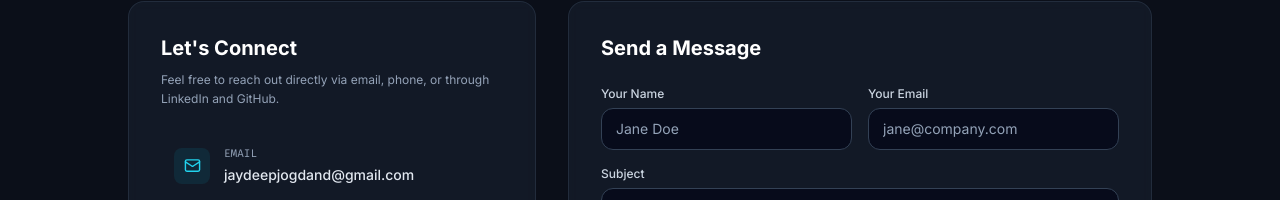
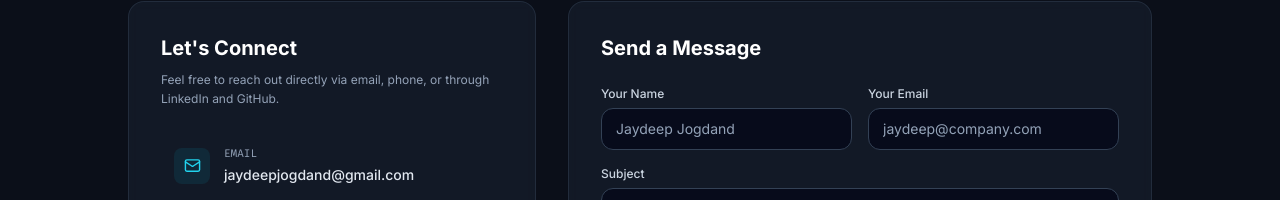
Before and after one commit to Geeker02/portfolio, a React (Vite) app in the folder client/: page / in a window 1280 px wide. Shown: the part 7025-7225 px from the top of the page. Built offline with nearby package versions, Linux system fonts and the light colour scheme.

Commit message:
Update form placeholders

```diff
--- a/client/src/components/Contact.jsx
+++ b/client/src/components/Contact.jsx
@@ -241,7 +241,7 @@ export const Contact = () => {
                       type="text"
                       value={formData.name}
                       onChange={handleChange}
-                      placeholder="Jane Doe"
+                      placeholder="Jaydeep Jogdand"
                       className={`w-full px-3.5 py-2.5 rounded-xl bg-slate-50 dark:bg-slate-950/70 border text-sm text-slate-900 dark:text-white placeholder-slate-400 focus:outline-none focus:ring-2 focus:ring-cyan-500/40 transition-all ${
                         errors.name
                           ? 'border-rose-500'
@@ -267,7 +267,7 @@ export const Contact = () => {
                       type="email"
                       value={formData.email}
                       onChange={handleChange}
-                      placeholder="jane@company.com"
+                      placeholder="jaydeep@company.com"
                       className={`w-full px-3.5 py-2.5 rounded-xl bg-slate-50 dark:bg-slate-950/70 border text-sm text-slate-900 dark:text-white placeholder-slate-400 focus:outline-none focus:ring-2 focus:ring-cyan-500/40 transition-all ${
                         errors.email
                           ? 'border-rose-500'
```
